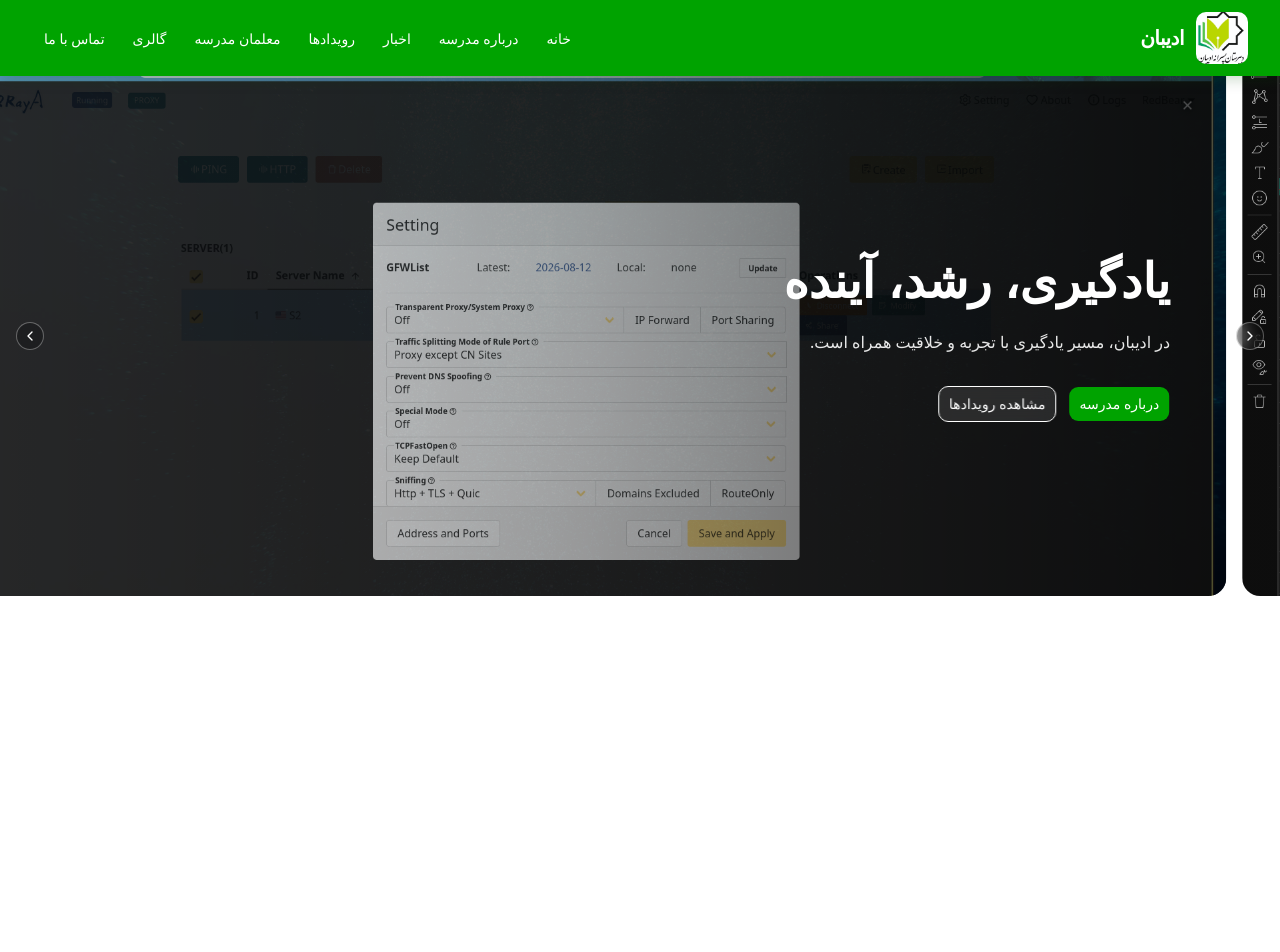
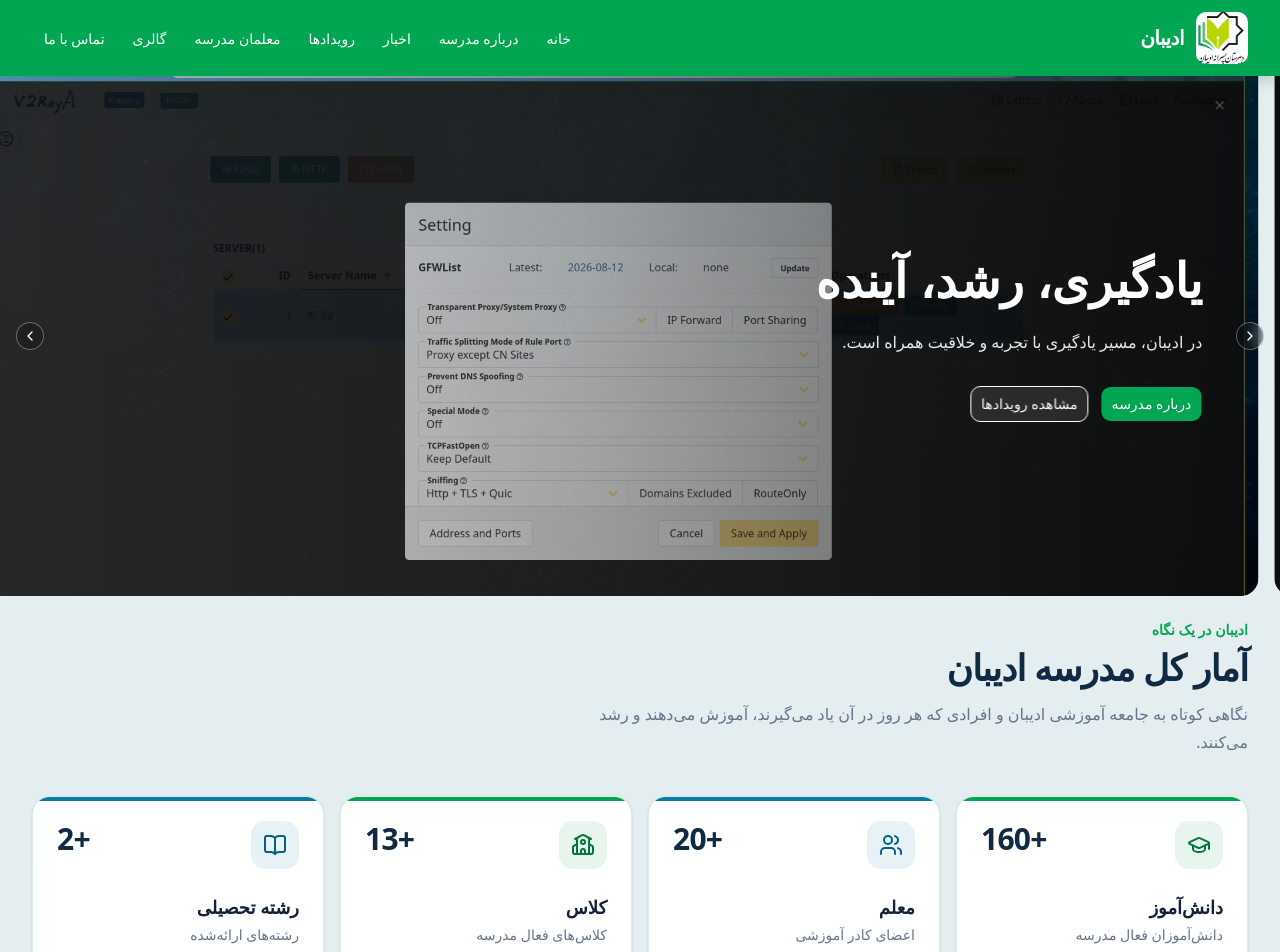
Before and after one commit to RedBear23/Adiban-HighSchool, a Next.js app in the folder frontend/: page / in a window 1280 px wide. Shown: the top 952 px of the page. Before the commit the page ends 800 px from the top, so only its background shows below. Built offline with nearby package versions, Linux system fonts and the light colour scheme.

Commit message:
frontend/Statistic Created

```diff
--- a/frontend/app/globals.css
+++ b/frontend/app/globals.css
@@ -5,7 +5,10 @@
 @custom-variant dark (&:is(.dark *));
 
 @theme inline {
-  /* Shadcn */
+  /* =========================
+     Shadcn
+     ========================= */
+
   --color-background: var(--background);
   --color-foreground: var(--foreground);
 
@@ -33,17 +36,25 @@
   --color-input: var(--input);
   --color-ring: var(--ring);
 
-  /* Adiban */
+  /* =========================
+     Adiban Brand
+     ========================= */
+
   --color-primary-hover: var(--primary-hover);
   --color-primary-dark: var(--primary-dark);
   --color-primary-deep: var(--primary-deep);
-  --color-primary-darkest: var(--primary-darkest);
-  --color-primary-light: var(--primary-light);
-  --color-primary-soft: var(--primary-soft);
+
+  --color-secondary-blue: var(--secondary-blue);
+  --color-blue-dark: var(--blue-dark);
+  --color-blue-deep: var(--blue-deep);
+
+  --color-green-soft: var(--green-soft);
+  --color-blue-soft: var(--blue-soft);
 
   --color-off-white: var(--off-white);
   --color-gray: var(--gray);
   --color-dark: var(--dark);
+  --color-navy: var(--navy);
 
   /* Radius */
   --radius-sm: calc(var(--radius) * 0.6);
@@ -60,81 +71,105 @@
      Adiban Brand Colors
      ========================= */
 
-  --primary: #00a300;
+  /* Green — Main Brand */
+  --primary: #00a651;
   --primary-foreground: #ffffff;
 
-  --primary-hover: #008a00;
-  --primary-dark: #006b00;
-  --primary-deep: #004d00;
-  --primary-darkest: #003300;
+  --primary-hover: #008f45;
+  --primary-dark: #00783a;
+  --primary-deep: #005c2d;
 
-  --primary-light: #33b833;
-  --primary-soft: #e6f7e6;
+  /* Blue — Secondary Brand */
+  --secondary-blue: #087ea4;
+  --blue-dark: #06627f;
+  --blue-deep: #044b61;
 
   /* =========================
-     Neutral Colors
+     Background / Text
      ========================= */
 
-  --background: #ffffff;
-  --foreground: #111827;
+   --background: #E4EDF0;
+   --foreground: #14213d;
 
-  --card: #ffffff;
-  --card-foreground: #111827;
+   --card: #ffffff;
+   --card-foreground: #14213d;
 
   --popover: #ffffff;
-  --popover-foreground: #111827;
+  --popover-foreground: #14213d;
 
-  --secondary: #f8faf8;
-  --secondary-foreground: #111827;
+  /* کمی رنگ دارد، ولی خیلی روشن نیست */
+   --secondary: #e8f0f3;
+   --secondary-foreground: #14213d
 
-  --muted: #f8faf8;
-  --muted-foreground: #6b7280;
+   --muted: #e8eef1;
+   --muted-foreground: #52616b;
 
-  --accent: #e6f7e6;
-  --accent-foreground: #006b00;
+  /* =========================
+     Accent
+     ========================= */
+
+  --accent: #087ea4;
+  --accent-foreground: #ffffff;
+
+  /* =========================
+     Soft Colors
+     ========================= */
+
+  --green-soft: #e8f5ee;
+  --blue-soft: #e7f2f6;
+
+  --off-white: #f7f9fa;
+
+  /* =========================
+     Neutral
+     ========================= */
+
+  --gray: #64748b;
+  --dark: #14213d;
+  --navy: #102a43;
+
+  /* =========================
+     System
+     ========================= */
 
   --destructive: #dc2626;
 
-  --border: #dde8dd;
-  --input: #dde8dd;
-  --ring: #00a300;
-
-  /* Adiban Neutral */
-  --off-white: #f8faf8;
-  --gray: #6b7280;
-  --dark: #111827;
+  --border: #d8e1e5;
+  --input: #d8e1e5;
+  --ring: #00a651;
 
   /* Radius */
   --radius: 0.625rem;
 }
 
 .dark {
-  --background: #003300;
-  --foreground: #f8faf8;
+  --background: #0b1720;
+  --foreground: #f1f5f9;
 
-  --card: #004d00;
-  --card-foreground: #ffffff;
+  --card: #10232d;
+  --card-foreground: #f8fafc;
 
-  --popover: #004d00;
-  --popover-foreground: #ffffff;
+  --popover: #10232d;
+  --popover-foreground: #f8fafc;
 
-  --primary: #33b833;
-  --primary-foreground: #003300;
+  /* Green remains the primary color */
+  --primary: #00b85c;
+  --primary-foreground: #06130d;
 
-  --secondary: #006b00;
-  --secondary-foreground: #ffffff;
+  --secondary: #123442;
+  --secondary-foreground: #f8fafc;
 
-  --muted: #004d00;
-  --muted-foreground: #c8e6c8;
+  --muted: #10232d;
+  --muted-foreground: #a8b7c0;
 
-  --accent: #006b00;
+  --accent: #0b91bd;
   --accent-foreground: #ffffff;
 
   --destructive: #ef4444;
 
-  --border: #176b17;
-  --input: #176b17;
-  --ring: #33b833;
+  --border: #28424e;
+  --input: #28424e;
+  --ring: #00b85c;
 }
 
 @layer base {
--- a/frontend/app/layout.tsx
+++ b/frontend/app/layout.tsx
@@ -14,7 +14,7 @@ export default function RootLayout({
 }>) {
   return (
     <html lang="fa" dir="rtl">
-      <body>
+      <body className="">
         <Navbar />
         {children}
       </body>
--- a/frontend/app/page.tsx
+++ b/frontend/app/page.tsx
@@ -1,11 +1,11 @@
 import Hero from "@/components/hero/Hero";
+import Statistics from "@/components/statistics/Statistics";
 
 export default function Home() {
   return (
     <main>
       <Hero />
-
-      {/* Sections coming later */}
+      <Statistics />
     </main>
   );
 }
--- a/frontend/components/hero/Hero.tsx
+++ b/frontend/components/hero/Hero.tsx
@@ -7,7 +7,7 @@ export default function Hero() {
         <HeroSlider />
 
         {/* Preview of the next section */}
-        <div className="h-16 sm:h-20" />
+        <div className="" />
       </div>
     </section>
   );
--- /dev/null
+++ b/frontend/components/statistics/Statistics.tsx
@@ -0,0 +1,66 @@
+"use client";
+
+import { motion } from "motion/react";
+
+import StatisticsCard from "./StatisticsCard";
+import { statistics } from "./statistics-data";
+
+export default function Statistics() {
+  return (
+    <section className="px-4 py-6  sm:px-6 lg:px-8">
+      <div className="mx-auto max-w-7xl">
+        {/* Section Header */}
+        <div className="mb-10 text-right">
+          <motion.p
+            initial={{ opacity: 0, y: 8 }}
+            whileInView={{ opacity: 1, y: 0 }}
+            viewport={{ once: true }}
+            transition={{ duration: 0.4 }}
+            className="text-sm font-semibold text-primary"
+          >
+            ادیبان در یک نگاه
+          </motion.p>
+
+          <motion.h2
+            initial={{ opacity: 0, y: 10 }}
+            whileInView={{ opacity: 1, y: 0 }}
+            viewport={{ once: true }}
+            transition={{ duration: 0.45, delay: 0.05 }}
+            className="mt-2 text-3xl font-bold tracking-tight text-navy sm:text-4xl"
+          >
+            آمار کل مدرسه ادیبان
+          </motion.h2>
+
+          <motion.p
+            initial={{ opacity: 0, y: 8 }}
+            whileInView={{ opacity: 1, y: 0 }}
+            viewport={{ once: true }}
+            transition={{ duration: 0.4, delay: 0.1 }}
+            className="mt-3 max-w-2xl text-sm leading-7 text-gray sm:text-base"
+          >
+            نگاهی کوتاه به جامعه آموزشی ادیبان و افرادی که هر روز در آن
+            یاد می‌گیرند، آموزش می‌دهند و رشد می‌کنند.
+          </motion.p>
+        </div>
+
+        {/* Statistics */}
+        <div className="grid grid-cols-1 gap-4 sm:grid-cols-2 lg:grid-cols-4">
+          {statistics.map((statistic, index) => (
+            <motion.div
+              key={statistic.id}
+              initial={{ opacity: 0, y: 20 }}
+              whileInView={{ opacity: 1, y: 0 }}
+              viewport={{ once: true, amount: 0.2 }}
+              transition={{
+                duration: 0.45,
+                delay: index * 0.08,
+              }}
+            >
+              <StatisticsCard statistic={statistic} />
+            </motion.div>
+          ))}
+        </div>
+      </div>
+    </section>
+  );
+}
--- /dev/null
+++ b/frontend/components/statistics/StatisticsCard.tsx
@@ -0,0 +1,60 @@
+import type { Statistic } from "./statistics-data";
+
+interface StatisticsCardProps {
+  statistic: Statistic;
+}
+
+export default function StatisticsCard({
+  statistic,
+}: StatisticsCardProps) {
+  const Icon = statistic.icon;
+
+  const isGreen = statistic.color === "green";
+
+  return (
+    <div
+      className={`group relative overflow-hidden rounded-2xl border bg-white p-6 shadow-sm transition-all duration-300 hover:-translate-y-1 hover:shadow-lg ${
+        isGreen
+          ? "border-primary/15 hover:border-primary/30"
+          : "border-secondary-blue/15 hover:border-secondary-blue/30"
+      }`}
+    >
+      {/* Accent */}
+      <div
+        className={`absolute right-0 top-0 h-1 w-full ${
+          isGreen ? "bg-primary" : "bg-secondary-blue"
+        }`}
+      />
+
+      <div className="flex items-start justify-between gap-4">
+        {/* Icon */}
+        <div
+          className={`flex h-12 w-12 shrink-0 items-center justify-center rounded-xl ${
+            isGreen
+              ? "bg-green-soft text-primary-dark"
+              : "bg-blue-soft text-blue-dark"
+          }`}
+        >
+          <Icon className="h-6 w-6" strokeWidth={2} />
+        </div>
+
+        {/* Number */}
+        <div className="text-left" dir="ltr">
+          <p className="text-3xl font-bold tracking-tight text-navy">
+            {statistic.value}
+          </p>
+        </div>
+      </div>
+
+      <div className="mt-6">
+        <h3 className="text-lg font-bold text-dark">
+          {statistic.label}
+        </h3>
+
+        <p className="mt-1 text-sm text-gray">
+          {statistic.description}
+        </p>
+      </div>
+    </div>
+  );
+}
--- /dev/null
+++ b/frontend/components/statistics/statistics-data.ts
@@ -0,0 +1,51 @@
+import {
+  BookOpen,
+  GraduationCap,
+  School,
+  Users,
+  type LucideIcon,
+} from "lucide-react";
+
+export interface Statistic {
+  id: number;
+  value: string;
+  label: string;
+  description: string;
+  icon: LucideIcon;
+  color: "green" | "blue";
+}
+
+export const statistics: Statistic[] = [
+  {
+    id: 1,
+    value: "160+",
+    label: "دانش‌آموز",
+    description: "دانش‌آموزان فعال مدرسه",
+    icon: GraduationCap,
+    color: "green",
+  },
+  {
+    id: 2,
+    value: "20+",
+    label: "معلم",
+    description: "اعضای کادر آموزشی",
+    icon: Users,
+    color: "blue",
+  },
+  {
+    id: 3,
+    value: "13+",
+    label: "کلاس",
+    description: "کلاس‌های فعال مدرسه",
+    icon: School,
+    color: "green",
+  },
+  {
+    id: 4,
+    value: "2+",
+    label: "رشته تحصیلی",
+    description: "رشته‌های ارائه‌شده",
+    icon: BookOpen,
+    color: "blue",
+  },
+];
```
